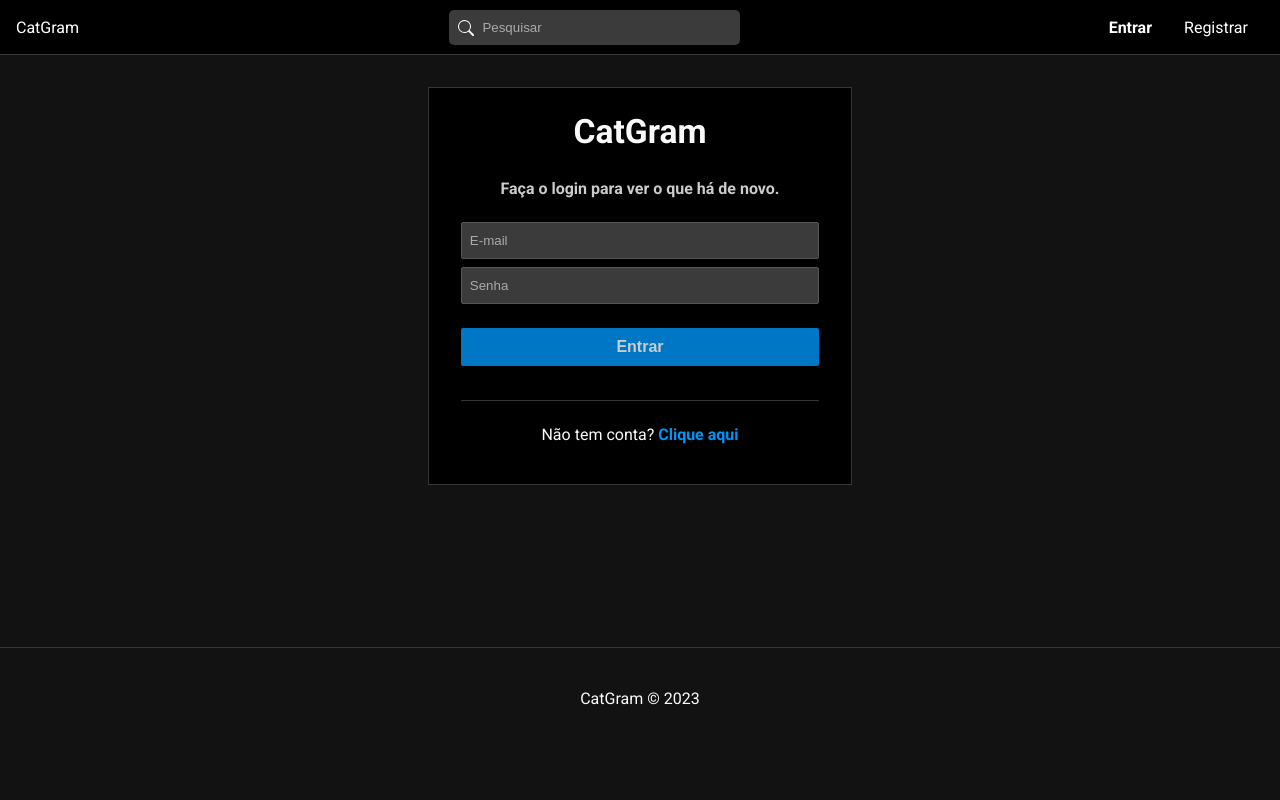
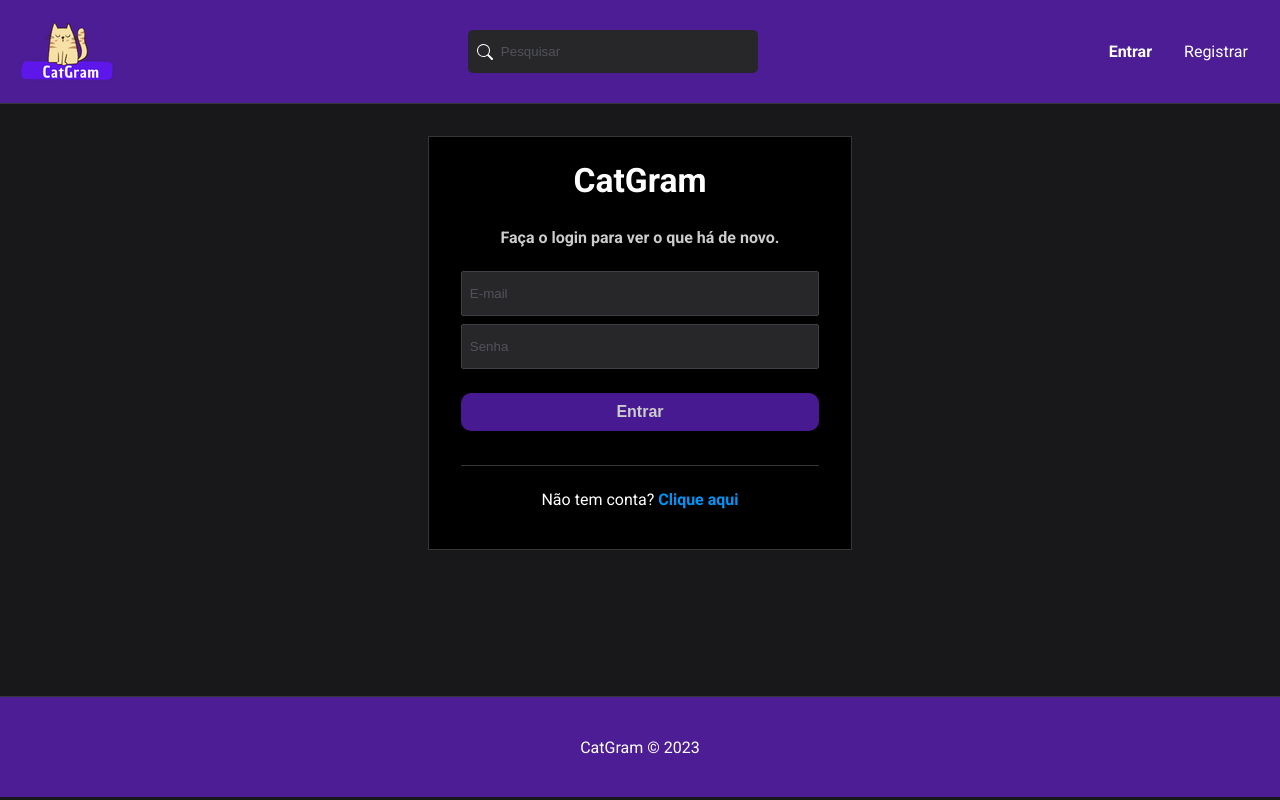
Before and after one commit to tallescocchi/catgram-react, a React (Vite) app in the folder frontend/: page /login in a window 1280 px wide. Built offline with nearby package versions, Linux system fonts and the light colour scheme.

Commit message:
Update project

```diff
--- a/frontend/src/components/Footer.css
+++ b/frontend/src/components/Footer.css
@@ -1,5 +1,5 @@
 #footer {
-  background-color: #121212;
+  background-color: #4c1d95;
   height: 100px;
 
   display: flex;
--- a/frontend/src/components/Navbar.css
+++ b/frontend/src/components/Navbar.css
@@ -3,10 +3,17 @@
   justify-content: space-between;
   align-items: center;
 
-  background-color: black;
+  background-color: #4c1d95;
   border-bottom: 1px solid #363636;
 
   padding: 0.1em 1em;
+}
+
+.logo {
+  width: 100px;
+  height: 100px;
+
+  background-image: url('../assets/logo.png');
 }
 
 #search-form {
@@ -16,7 +23,7 @@
 
 #search-form svg {
   position: absolute;
-  top: 10px;
+  top: 14px;
   left: 9px;
 }
 
@@ -42,6 +49,14 @@
   cursor: pointer;
 }
 
+#nav-links span:hover {
+  color:#e9d5ff;
+}
+
 #nav-links svg {
   font-size: 1.5em;
 }
+
+#nav-links svg:hover {
+  color: #e9d5ff;
+}
--- a/frontend/src/components/Navbar.jsx
+++ b/frontend/src/components/Navbar.jsx
@@ -31,13 +31,11 @@ export const Navbar = () => {
     if(query) {
       return navigate(`/search?q=${query}`)
     }
-
-
   }
 
   return (
     <nav id="nav">
-      <Link to='/'>CatGram</Link>
+      <Link to='/'><div className='logo' /></Link>
       <form id="search-form" onSubmit={handleSearch}>
         <BsSearch />
         <input type="text" placeholder='Pesquisar' onChange={(e) => setQuery(e.target.value)}/>
--- a/frontend/src/index.css
+++ b/frontend/src/index.css
@@ -5,8 +5,8 @@ body {
 
   font-family: "Roboto", sans-serif;
 
-  background-color: #121212;
-  color: #FAFAFA;
+  background-color: #18181b;
+  color: white;
 }
 
 a {
@@ -41,24 +41,25 @@ label span {
 }
 
 input {
-  background-color: #3b3b3b;
+  background-color: #27272a;
   color: #AAA;
-  border: 1px solid #555;
+  border: 1px solid #3f3f46;
   border-radius: 2px;
-  padding: 10px 8px;
+  padding: 14px 8px;
   margin-bottom: .6em;
 }
 
 input::placeholder {
-  color: #aaa;
+  color: #52525b;
 }
 
 .btn,
 button,
 input[type="submit"] {
-  background-color: #0095f6;
+  background-color: #5b21b6;
   color: white;
   border: none;
+  border-radius: 10px;
   padding: 10px 8px;
   font-weight: bold;
   cursor: pointer;
@@ -72,9 +73,10 @@ input[type="submit"] {
 
 input:disabled {
   cursor: not-allowed;
-  background-color: black;
+  background-color: #18181b;
 }
 
+.btn:hover,
 button:hover,
 input[type="submit"]:hover {
   opacity: 1;
```
Also changed, not shown: frontend/src/assets/logo.png (added), 8 other files (tests, documents, lock files or other folders).
